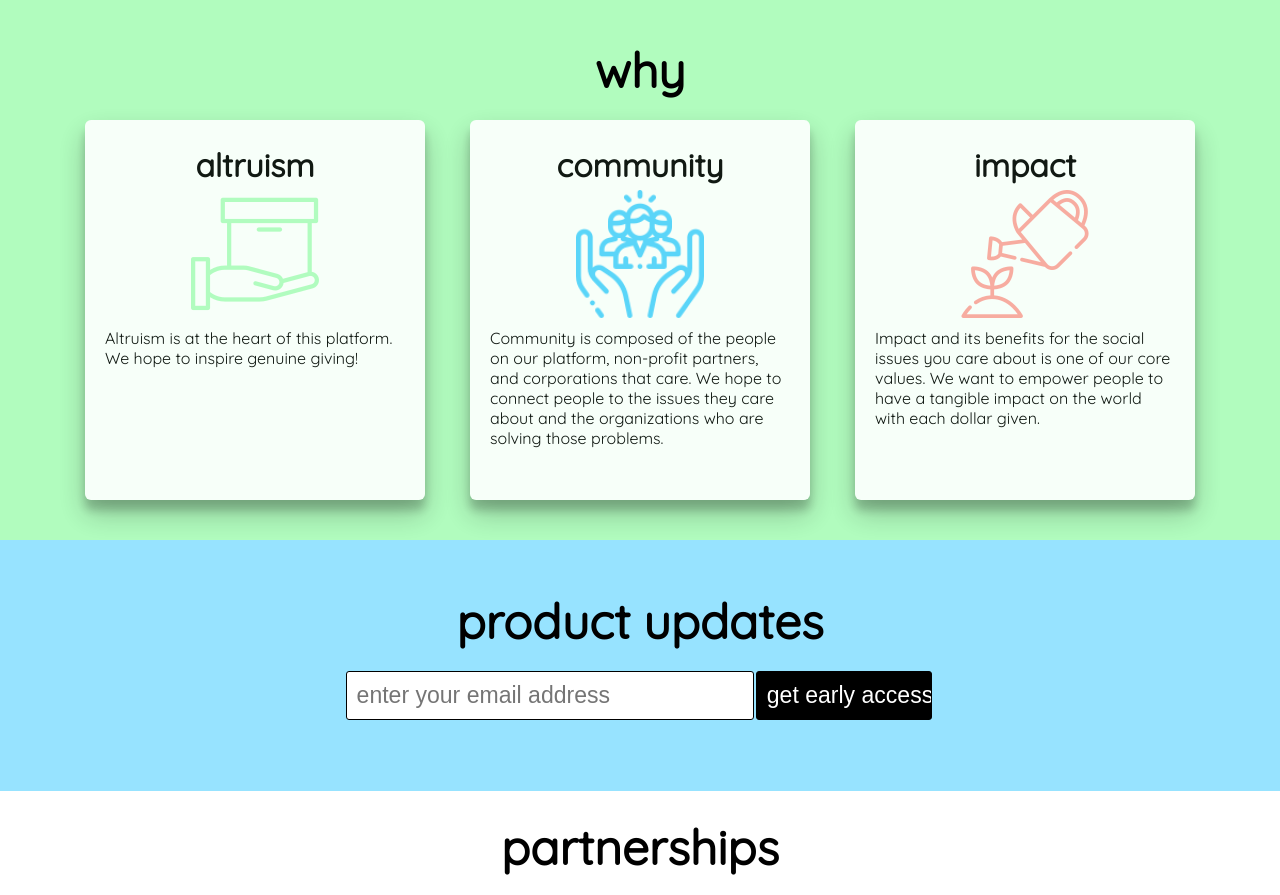
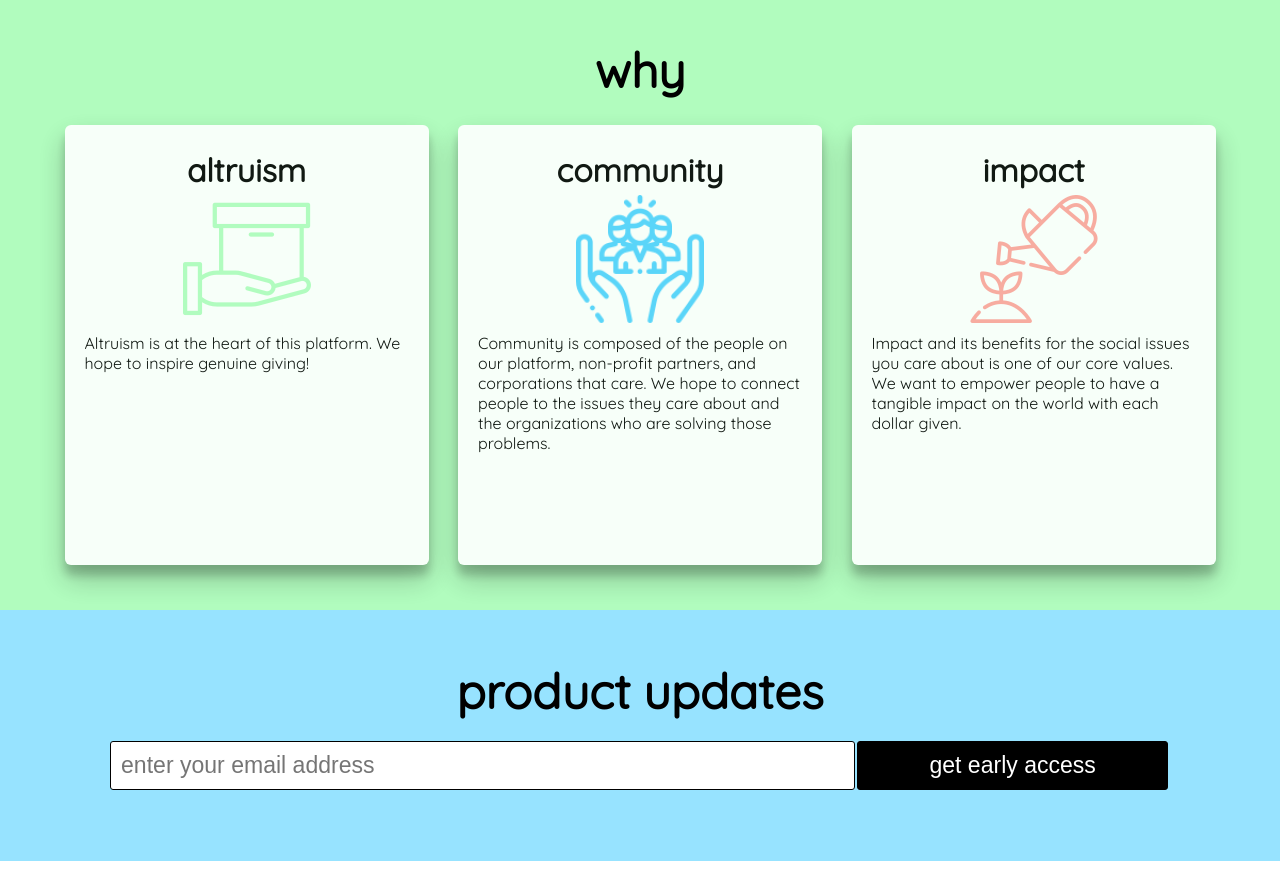
Before and after one commit to giv-charity/giv-website, a React (Create React App) app: page / in a window 1280 px wide. Shown: the part 800-1695 px from the top of the page. Built offline with nearby package versions, Linux system fonts and the light colour scheme.

Commit message:
Responsive CSS

```diff
--- a/src/assets/css/Footer.css
+++ b/src/assets/css/Footer.css
@@ -35,3 +35,18 @@ a + a {
 .icon:hover {
   color: #67dafae7;
 }
+
+.icon-size {
+  size: 2rem;
+}
+
+@media screen and (max-width: 767px) {
+  /*768px is the difference between phone and tablet generally*/
+  .footer-wrapper {
+    font-size: 1.3rem;
+  }
+
+  .icon-size {
+    size: 1.5rem;
+  }
+}
--- a/src/assets/css/Form.css
+++ b/src/assets/css/Form.css
@@ -47,8 +47,22 @@
   background: #ffa29c;
 }
 
-@media screen and (max-width: 600px) {
+@media screen and (max-width: 767px) {
+  /*768px is the difference between phone and tablet generally*/
   .form-inputs {
     width: 80%;
   }
 }
+
+@media screen and (min-width: 768px) {
+  /*768px is the difference between phone and tablet generally*/
+  .form-inputs {
+    width: 90%;
+  }
+}
+
+@media (orientation: landscape) {
+  .form-inputs {
+    width: 90%;
+  }
+}
--- a/src/assets/css/PartnerPage.css
+++ b/src/assets/css/PartnerPage.css
@@ -11,17 +11,11 @@
 }
 
 .images {
-  /* padding: 1%; */
   display: flex;
   flex-direction: row;
   justify-content: center;
   align-items: center;
 }
-
-/* .partner-wrapper img {
-  height: auto;
-  width: 40%;
-} */
 
 .container {
   position: relative;
@@ -90,7 +84,8 @@
   font-size: 2.5rem;
 }
 
-@media screen and (max-width: 600px) {
+@media screen and (max-width: 767px) {
+  /*768px is the difference between phone and tablet generally*/
   .images {
     flex-direction: column;
   }
@@ -103,4 +98,12 @@
     margin: 15px 0;
     width: 90%;
   }
+
+  .overlay-left {
+    border-radius: 10px;
+  }
+
+  .overlay-right {
+    border-radius: 10px;
+  }
 }
--- a/src/assets/css/WhyPage.css
+++ b/src/assets/css/WhyPage.css
@@ -49,10 +49,11 @@
 
 .card-description {
   align-self: center;
-  overflow: hidden;
+  overflow: auto;
 }
 
-@media screen and (max-width: 600px) {
+@media screen and (max-width: 767px) {
+  /*768px is the difference between phone and tablet generally*/
   .why-cards {
     flex-direction: column;
   }
@@ -62,3 +63,18 @@
     width: 90%;
   }
 }
+
+@media screen and (min-width: 768px) {
+  /*768px is the difference between phone and tablet generally*/
+  .why-card {
+    height: 400px;
+    width: 27%;
+    margin: 5px;
+  }
+}
+
+@media (orientation: landscape) {
+  .why-card {
+    height: 400px;
+  }
+}
--- a/src/components/Footer.js
+++ b/src/components/Footer.js
@@ -14,7 +14,7 @@ const Footer = props => {
             target="_blank"
             rel="noopener noreferrer"
           >
-            <FaLinkedin size="2rem" />
+            <FaLinkedin className="icon-size" />
           </a>
           <a
             href="https://twitter.com/"
@@ -22,7 +22,7 @@ const Footer = props => {
             target="_blank"
             rel="noopener noreferrer"
           >
-            <FaTwitter size="2rem" />
+            <FaTwitter className="icon-size" />
           </a>
           <a
             href="https://www.facebook.com/"
@@ -30,7 +30,7 @@ const Footer = props => {
             target="_blank"
             rel="noopener noreferrer"
           >
-            <FaFacebook size="2rem" />
+            <FaFacebook className="icon-size" />
           </a>
           <a
             href="https://www.instagram.com/"
@@ -38,7 +38,7 @@ const Footer = props => {
             target="_blank"
             rel="noopener noreferrer"
           >
-            <FaInstagram size="2rem" />
+            <FaInstagram className="icon-size" />
           </a>
         </div>
         <p className="copyright">Giv &copy; {new Date().getFullYear()}</p>
```
